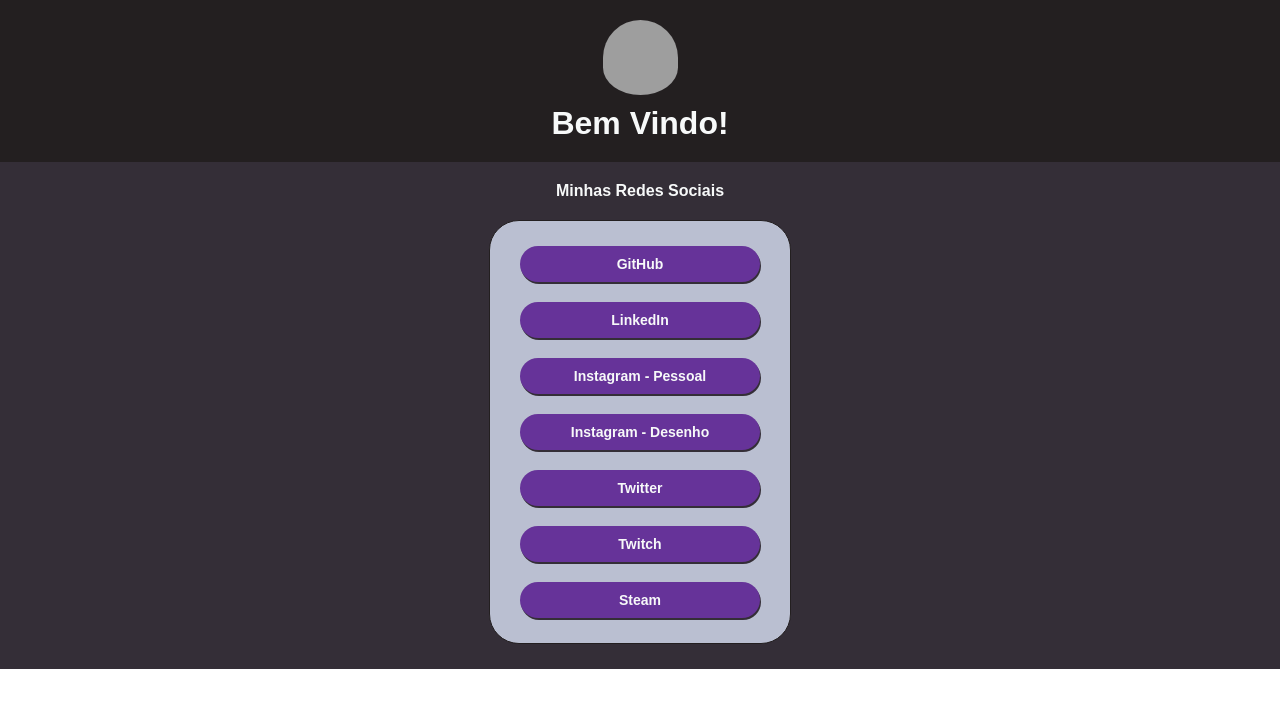
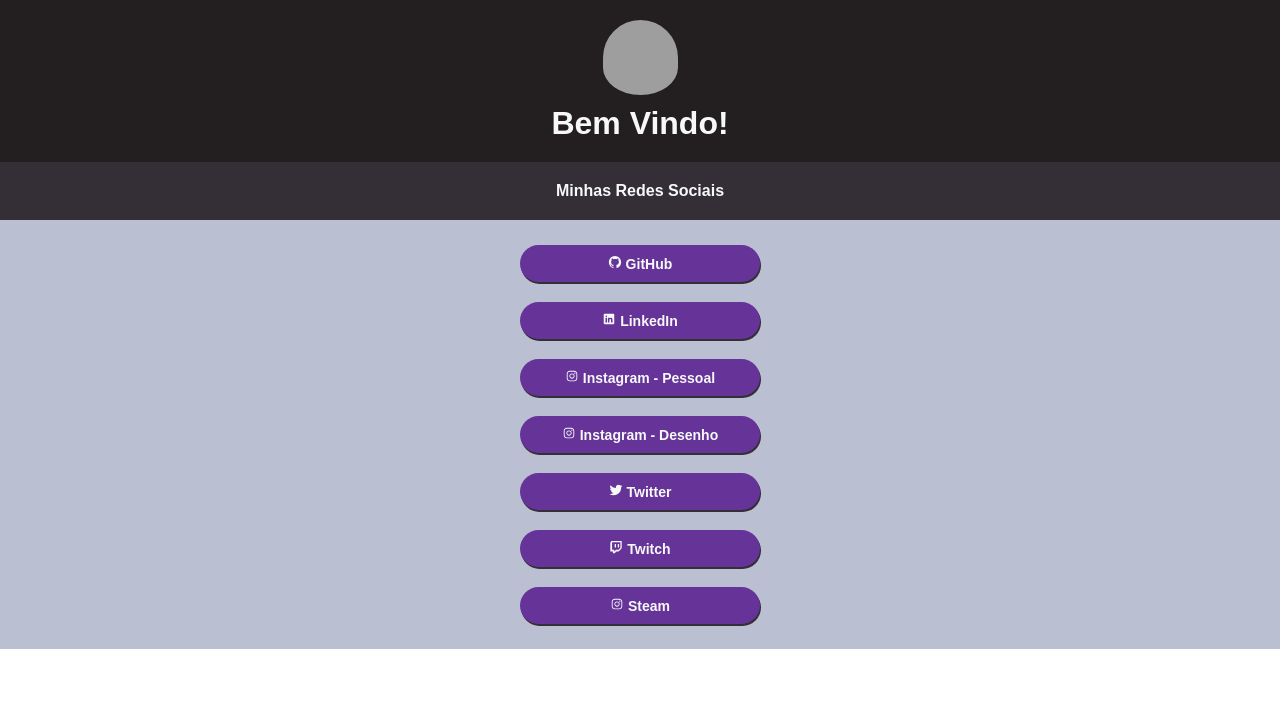
Before and after one commit to tiagomartins-01/meuslinks, a plain HTML site: page index.html in a window 1280 px wide. Drawn offline with nearby package versions, Linux system fonts and the light colour scheme; grey boxes are pictures that could not be loaded.

Commit message:
Add files via upload

```diff
--- a/index.html
+++ b/index.html
@@ -22,43 +22,68 @@
         </div>
         <div class="links">
             <div class="btn">
+
                 <a href="https://github.com/tiagomartins-01" target="_blank">
-                    <button>GitHub</button>
+                    <button>
+                        <ion-icon name="logo-github"></ion-icon>
+                        GitHub
+                    </button>
                 </a>
             </div>
             <div class="btn">
                 <a href="linkedin.com/in/tiagomartins-01" target="_blank">
-                    <button>LinkedIn</button>
+                    <button>
+                        <ion-icon name="logo-linkedin"></ion-icon>
+                        LinkedIn
+                    </button>
                 </a>
             </div>
             <div class="btn">
                 <a href="https://www.instagram.com/tiagomarti.ns/" target="_blank">
-                    <button>Instagram - Pessoal</button>
+                    <button>
+                        <ion-icon name="logo-instagram"></ion-icon>
+                        Instagram - Pessoal
+                    </button>
                 </a>
             </div>
             <div class="btn">
                 <a href="https://www.instagram.com/tiagrotoxico.png/" target="_blank">
-                    <button>Instagram - Desenho</button>
+                    <button>
+                        <ion-icon name="logo-instagram"></ion-icon>
+                        Instagram - Desenho
+                    </button>
                 </a>
             </div>
             <div class="btn">
                 <a href="https://twitter.com/tiagrotoxico_" target="_blank">
-                    <button>Twitter</button>
+                    <button>
+                        <ion-icon name="logo-twitter"></ion-icon>
+                        Twitter
+                    </button>
                 </a>
             </div>
             <div class="btn">
                 <a href="https://www.twitch.tv/tiagrotoxico" target="_blank">
-                    <button>Twitch</button>
+                    <button>
+                        <ion-icon name="logo-twitch"></ion-icon>
+                        Twitch
+                    </button>
                 </a>
             </div>
             <div class="btn">
                 <a href="https://www.twitch.tv/tiagrotoxico" target="_blank">
-                    <button>Steam</button>
+                    <button>
+                        <ion-icon name="logo-instagram"></ion-icon>
+                        Steam
+                    </button>
                 </a>
             </div>
         </div>
     </div>
     </div>
+
+    <script src="https://unpkg.com/ionicons@4.5.10-0/dist/ionicons.js"></script>
+
 </body>
 
 </html>
--- a/style.css
+++ b/style.css
@@ -9,7 +9,7 @@
     background: #342E37;
     width: 100%;
     height: 100%;
-    display: flex;
+    display: block;
     flex-direction: column;
     justify-content: center;
     align-items: center;
@@ -37,29 +37,17 @@
 }
 
 .subtitle {
+    text-align: center;
     padding: 20px;
 }
 
 .links {
     padding: 15px 0;
-    margin-bottom: 25px;
+    margin-bottom: 0px;
     background-color: #BABFD1;
     display: flex;
     flex-direction: column;
-    justify-content: center;
     align-items: center;
-    width: 300px;
-    border: 1px solid #231F20;
-    border-radius: 30px;
-}
-
-@media (max-width: 768px) {
-    .main {
-        width: 480px;
-    }
-    .links {
-        background-color: red;
-    }
 }
 
 .btn {
```
